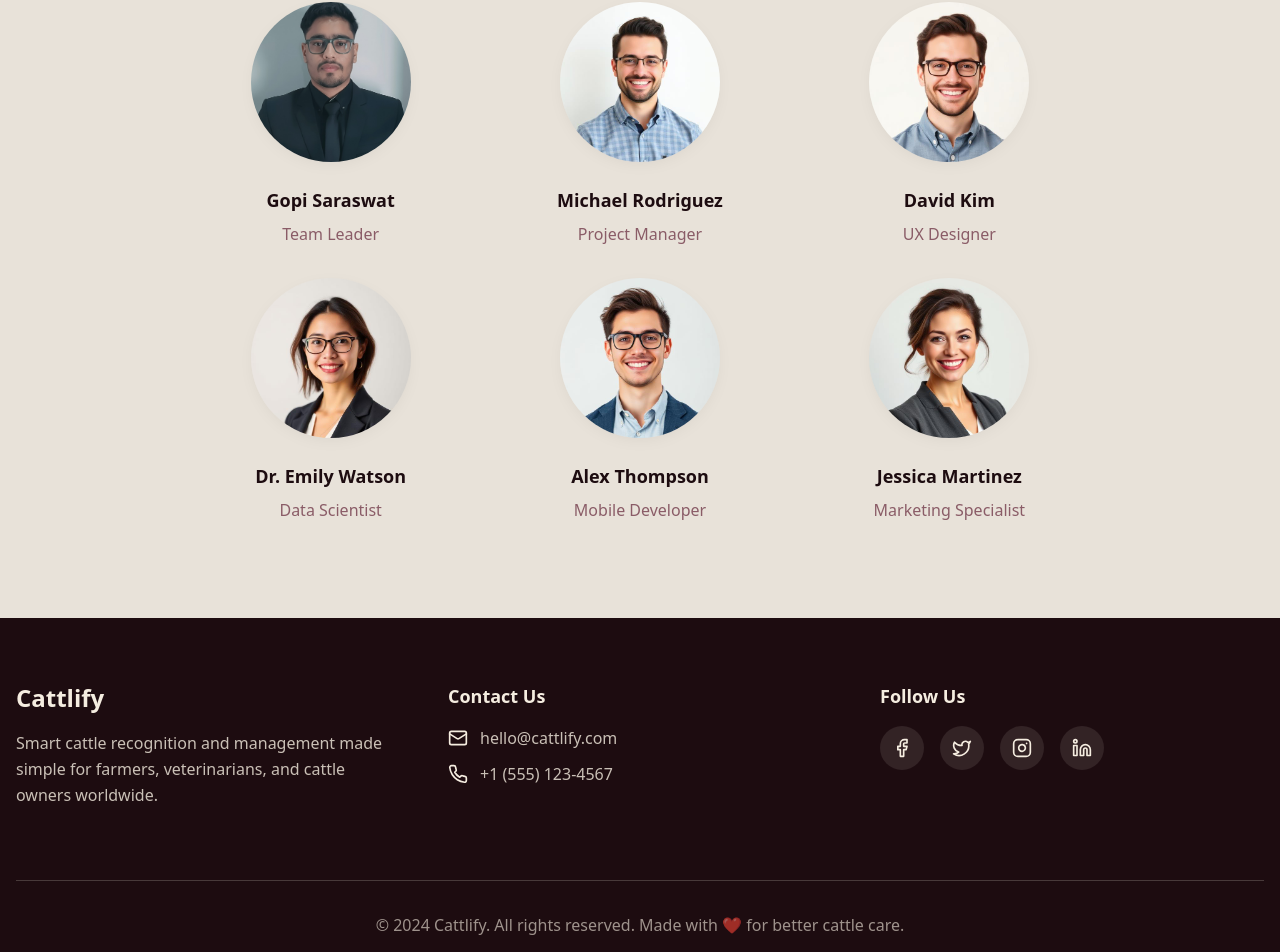
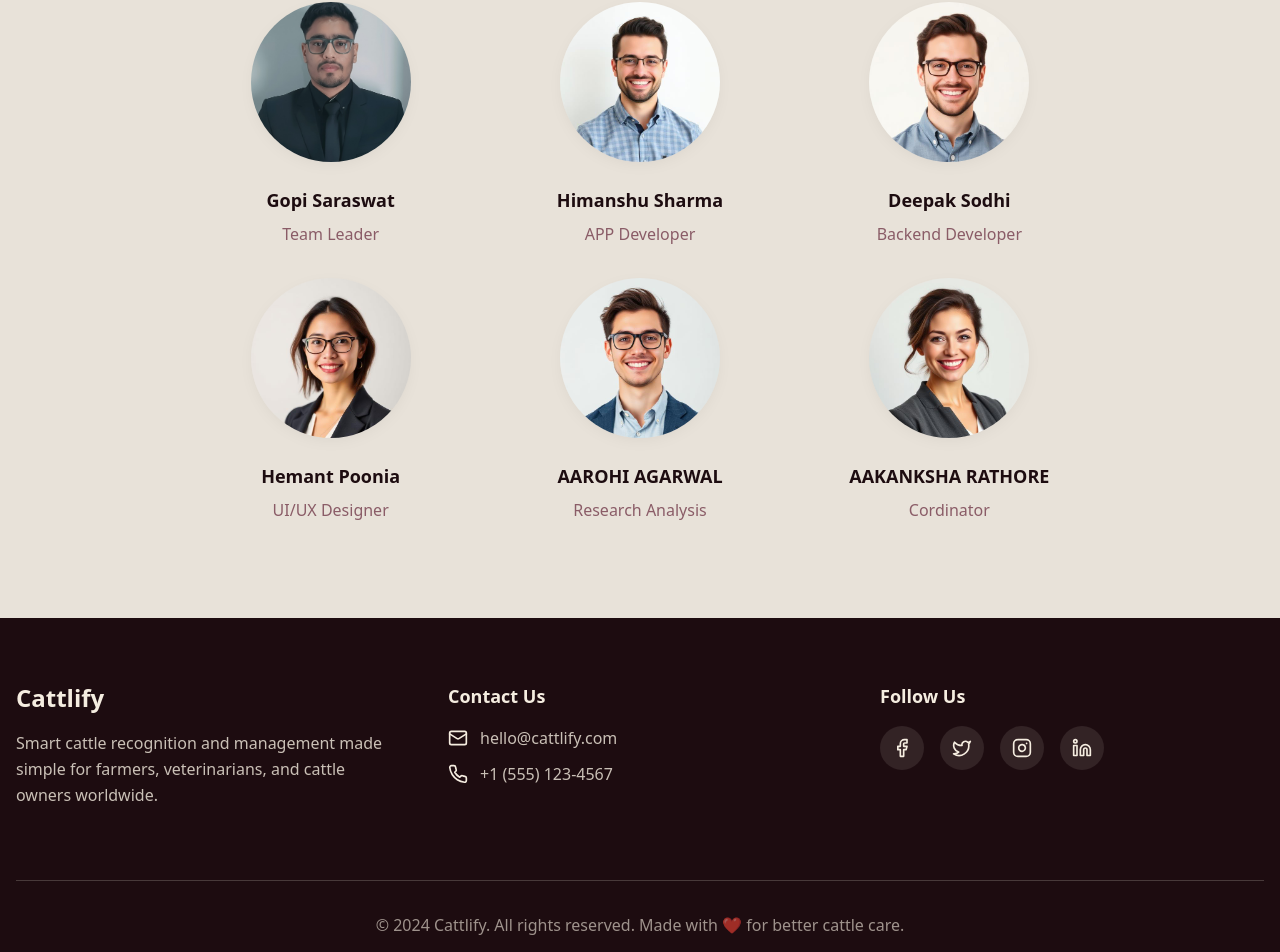
Before and after one commit to Hemantpoonia01/cattlify-farm-smart, a React (Vite) app: page / in a window 1280 px wide. Shown: the part 2445-3397 px from the top of the page. Built offline with nearby package versions, Linux system fonts and the light colour scheme; the HTML template or start-up script is replaced by a standard one.

Commit message:
Update TeamSection.tsx

```diff
--- a/src/components/TeamSection.tsx
+++ b/src/components/TeamSection.tsx
@@ -13,28 +13,28 @@ const TeamSection = () => {
       image: gopiSaraswat
     },
     {
-      name: "Michael Rodriguez",
-      role: "Project Manager",
+      name: "Himanshu Sharma",
+      role: "APP Developer",
       image: teamMember2
     },
     {
-      name: "David Kim",
-      role: "UX Designer",
+      name: "Deepak Sodhi",
+      role: "Backend Developer",
       image: teamMember3
     },
     {
-      name: "Dr. Emily Watson",
-      role: "Data Scientist",
+      name: "Hemant Poonia",
+      role: "UI/UX Designer",
       image: teamMember4
     },
     {
-      name: "Alex Thompson",
-      role: "Mobile Developer",
+      name: "AAROHI AGARWAL",
+      role: "Research Analysis",
       image: teamMember5
     },
     {
-      name: "Jessica Martinez",
-      role: "Marketing Specialist",
+      name: "AAKANKSHA RATHORE",
+      role: "Cordinator",
       image: teamMember6
     }
   ];
```
